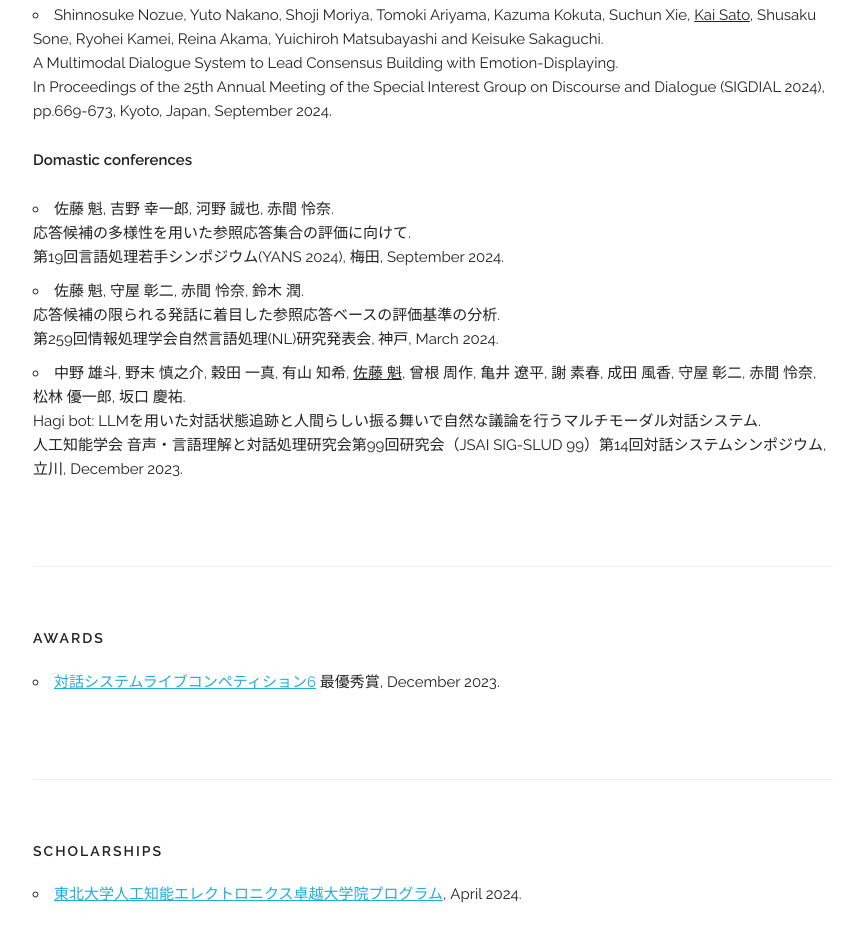
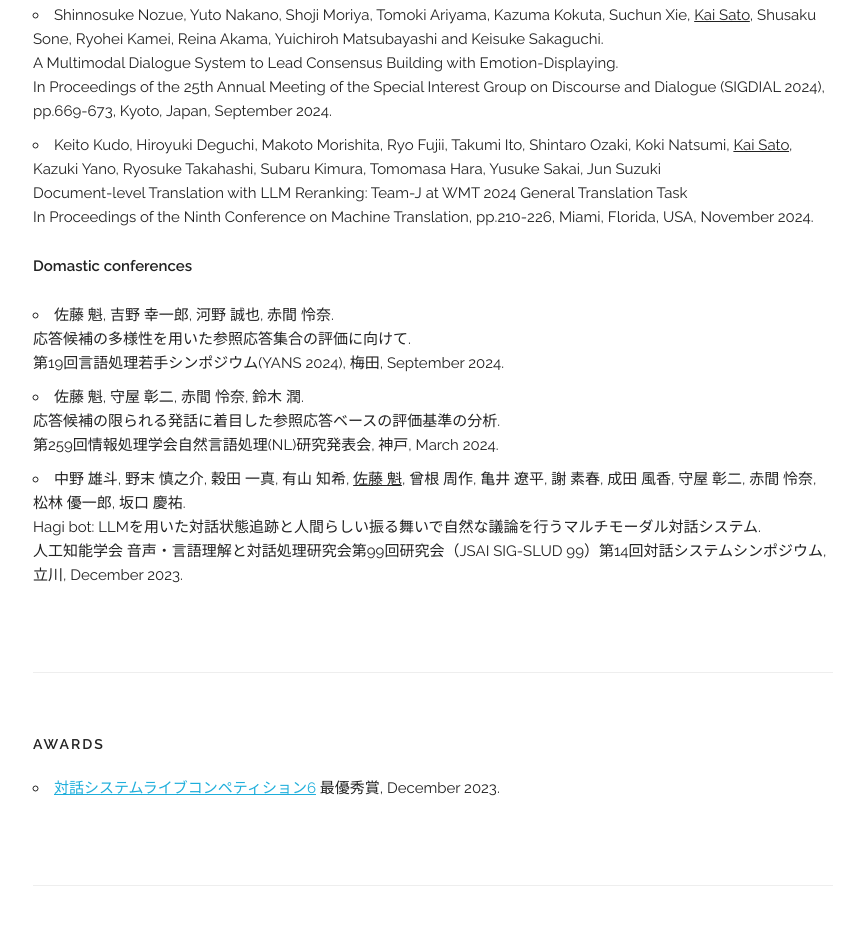
Before and after one commit to kaikaikaikaikaikaikaikai/homepage, a website built with webpack: page index.html in a window 1280 px wide. Shown: the part 1018-1951 px from the top of the page, without its empty margins (207-1071 px from the left). Built offline with nearby package versions, Linux system fonts and the light colour scheme.

Commit message:
added wmt

```diff
--- a/index.html
+++ b/index.html
@@ -70,6 +70,11 @@
               Shinnosuke Nozue, Yuto Nakano, Shoji Moriya, Tomoki Ariyama, Kazuma Kokuta, Suchun Xie, <u>Kai Sato</u>, Shusaku Sone, Ryohei Kamei, Reina Akama, Yuichiroh Matsubayashi and Keisuke Sakaguchi.<br>
               A Multimodal Dialogue System to Lead Consensus Building with Emotion-Displaying.<br>
               In Proceedings of the 25th Annual Meeting of the Special Interest Group on Discourse and Dialogue (SIGDIAL 2024), pp.669-673, Kyoto, Japan, September 2024.
+            </li>
+            <li>
+              Keito Kudo, Hiroyuki Deguchi, Makoto Morishita, Ryo Fujii, Takumi Ito, Shintaro Ozaki, Koki Natsumi, <u>Kai Sato</u>, Kazuki Yano, Ryosuke Takahashi, Subaru Kimura, Tomomasa Hara, Yusuke Sakai, Jun Suzuki<br>
+              Document-level Translation with LLM Reranking: Team-J at WMT 2024 General Translation Task<br>
+              In Proceedings of the Ninth Conference on Machine Translation, pp.210-226, Miami, Florida, USA, November 2024.
             </li>
           </ul>
         </p>
```
